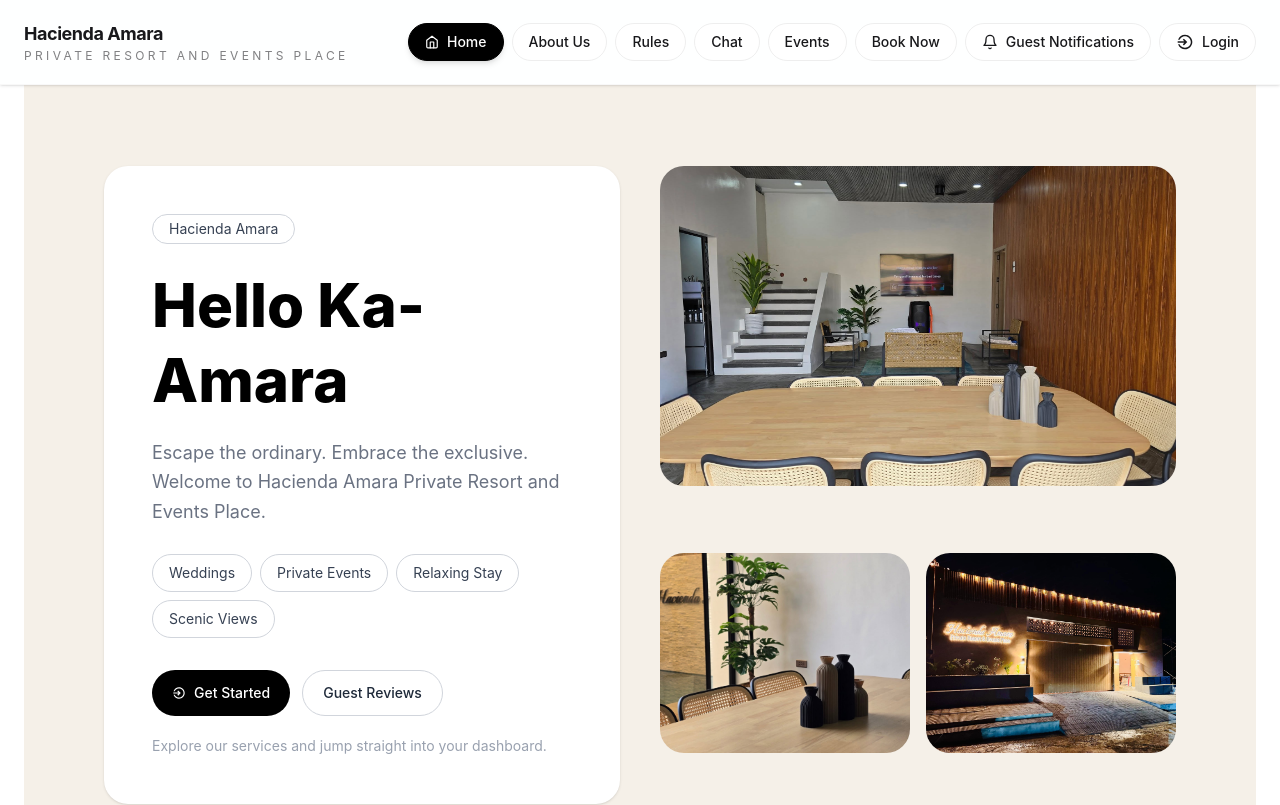
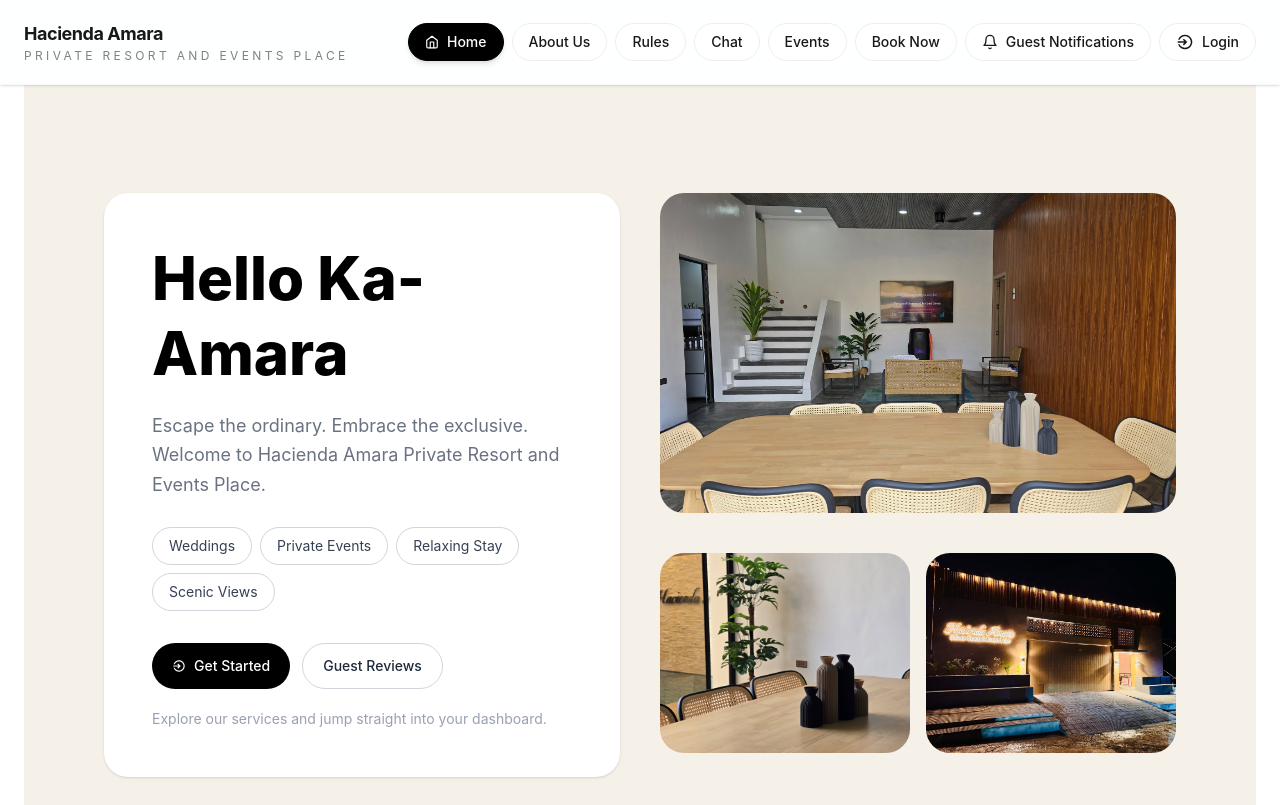
Before and after one commit to NexusLegends4/hacienda-amara-private, a React (Vite) app: page / in a window 1280 px wide. Shown: the top 805 px of the page. Built offline with nearby package versions, Linux system fonts and the light colour scheme; no server answers.

Commit message:
Update HomePage.jsx

```diff
--- a/src/pages/HomePage.jsx
+++ b/src/pages/HomePage.jsx
@@ -27,11 +27,6 @@ const HomePage = () => {
 
           {/* LEFT CARD */}
           <div className="bg-white rounded-3xl p-10 md:p-12 shadow-sm">
-
-            {/* Badge */}
-            <span className="inline-block border border-gray-300 text-gray-700 text-sm px-4 py-1 rounded-full mb-6">
-              Hacienda Amara
-            </span>
 
             {/* Heading */}
             <h1 className="text-5xl md:text-6xl font-extrabold text-black leading-tight mb-5">
```
